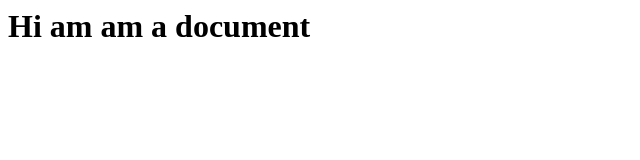
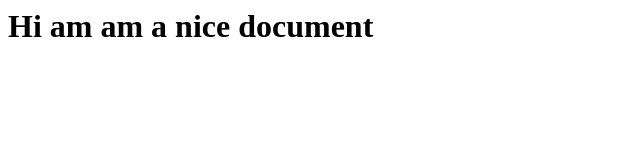
Before and after one commit to syncall/hello-world, a website: page index.html in a window 1280 px wide. Shown: the whole page, without its empty margins (0-640 px from the left). Drawn offline with Linux system fonts and the light colour scheme.

Commit message:
Nice document

```diff
--- a/index.html
+++ b/index.html
@@ -1,7 +1,7 @@
 <html>
 	<body>
 		<script>
-			document.write("<h1>Hi am am a document</h1>");
+			document.write("<h1>Hi am am a nice document</h1>");
 		</script>
 	</body>
 </html>
```
